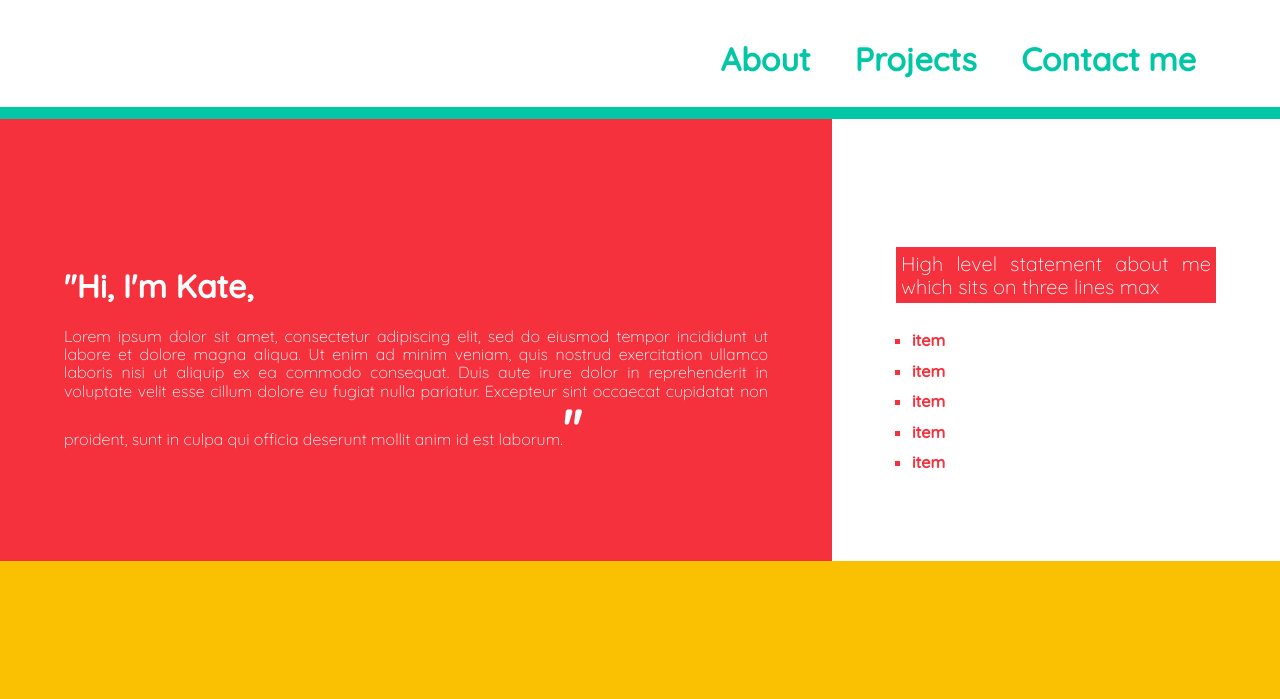
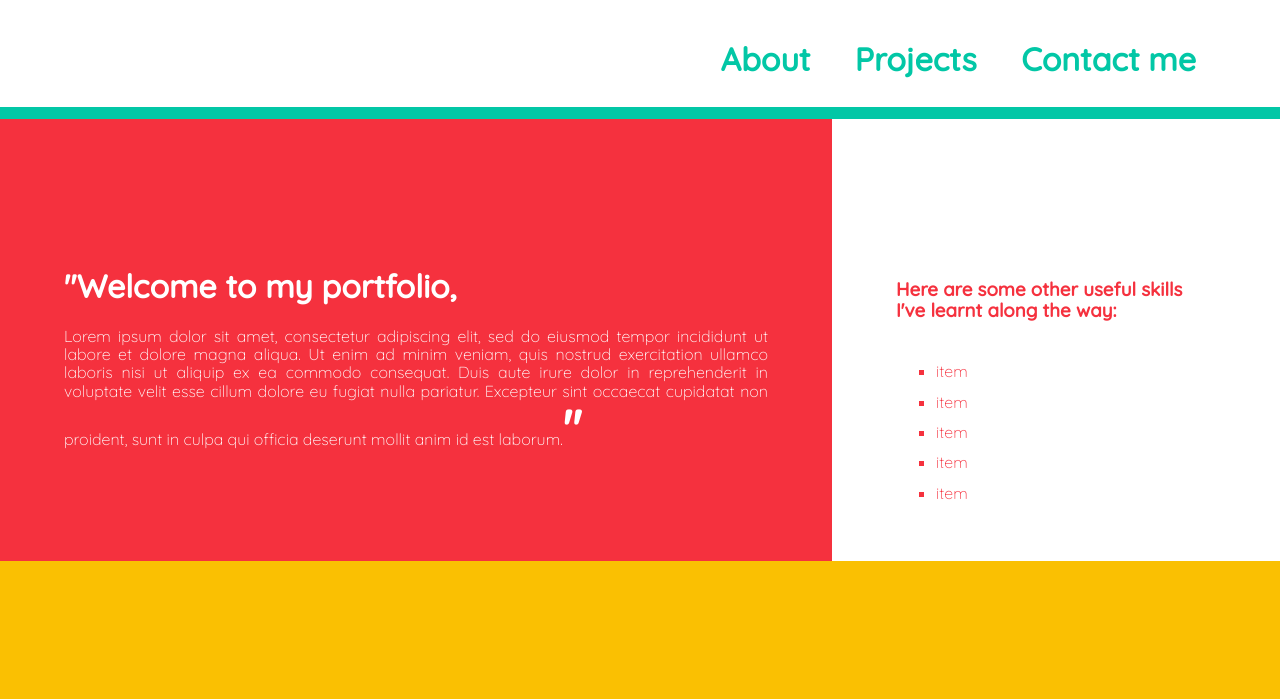
Before and after one commit to katestarks/Portfolio, a PHP site: page / in a window 1280 px wide. Shown: the part 801-1500 px from the top of the page. Run offline with PHP 8.4, Linux system fonts and the light colour scheme.

Commit message:
code review ready template, about and projects

```diff
--- a/css/styles.css
+++ b/css/styles.css
@@ -49,7 +49,7 @@ nav{
 	z-index: 10;
 }
 
-ul {
+nav ul {
 	float: right;
 	padding: 2% 5%;
 	font-weight: bold;
@@ -87,43 +87,29 @@ nav li {
 
 .about h1 {
 	color: #FFF;
-	width: 50%;
 }
 
 .aboutContent {
-	display: inline-block;
-	/*width: 47.5%;*/
-	margin: 0 auto;
-	position: relative;
 	float: left;
-	text-align: justify;
-	color: #FFF;
-}
-
-.aboutContent ul {
-	float: left;
-	list-style-type: square;
 }
 
 .aboutContentLeft {
 	background-color: #F5313E;
 	padding: 10% 5% 7% 5%;
 	width: 65%;
+	text-align: justify;
+	color: #FFF;
 }
 
 .aboutContentRight {
-	margin: 0;
 	color: #F5313E;
-	padding: 10% 5% 0 5%;
+	padding: 11% 5% 0 5%;
 	width: 35%;
 }
 
-.aboutContentRight p {
-	color: #FFFFFF;
-	background-color: #F5313E;
-	font-size: 1.25rem;
-	padding: 5px;
-	margin: 0;
+.aboutContent ul {
+	float: left;
+	list-style-type: square;
 }
 
 .aboutContent li {
@@ -246,10 +232,15 @@ nav li {
 		margin: 0 auto 5% auto;
 	}
 
+	.aboutContentRight {
+		padding: 5%;
+	}
+
 	.projectItems {
 		width: 90%;
 		margin: 2% auto;
 	}
+
 
 }
 
--- a/index.html
+++ b/index.html
@@ -29,11 +29,11 @@
     </nav>
     <section id="about" class="about">
         <div class="aboutContent aboutContentLeft">
-            <h1>"Hi, I'm Kate,</h1>
+            <h1>"Welcome to my portfolio,</h1>
             <p>Lorem ipsum dolor sit amet, consectetur adipiscing elit, sed do eiusmod tempor incididunt ut labore et dolore magna aliqua. Ut enim ad minim veniam, quis nostrud exercitation ullamco laboris nisi ut aliquip ex ea commodo consequat. Duis aute irure dolor in reprehenderit in voluptate velit esse cillum dolore eu fugiat nulla pariatur. Excepteur sint occaecat cupidatat non proident, sunt in culpa qui officia deserunt mollit anim id est laborum.<span class="contentQuote">"</span></p>
         </div>
         <div class="aboutContent aboutContentRight">
-            <p>High level statement about me which sits on three lines max</p>
+            <h3>Here are some other useful skills I've learnt along the way:</h3>
             <ul>
                 <li>item</li>
                 <li>item</li>
```
